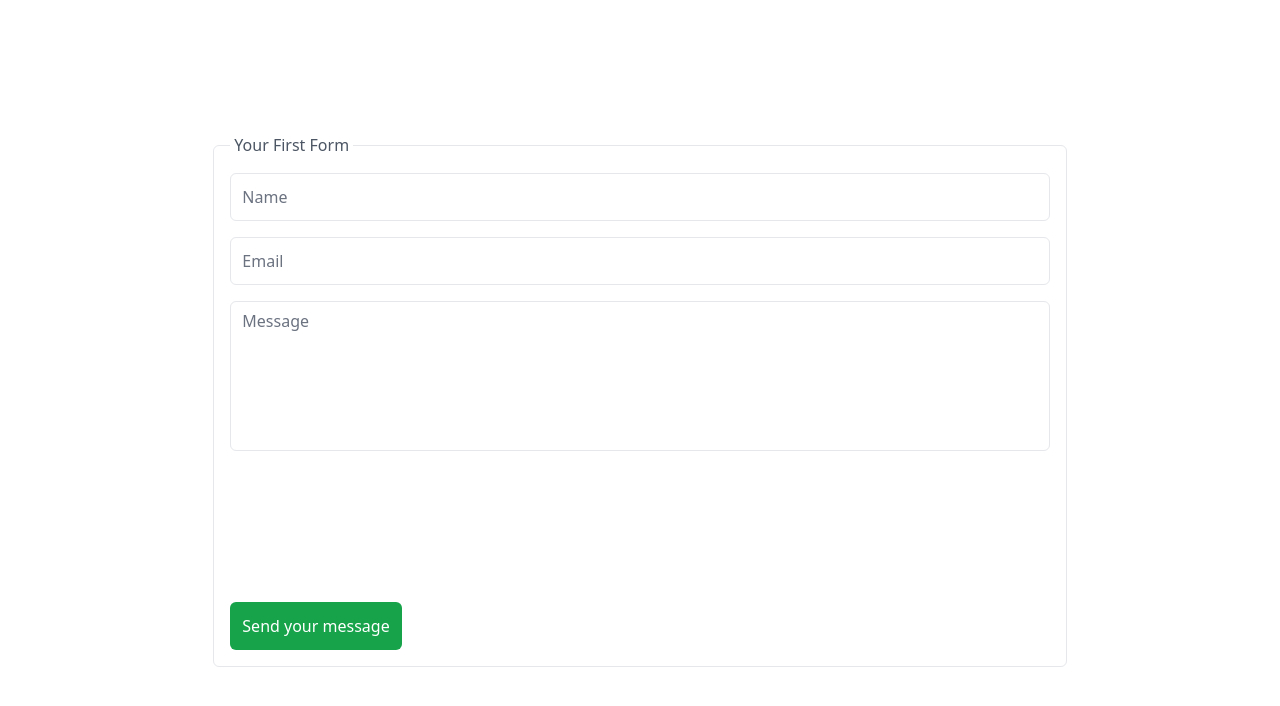
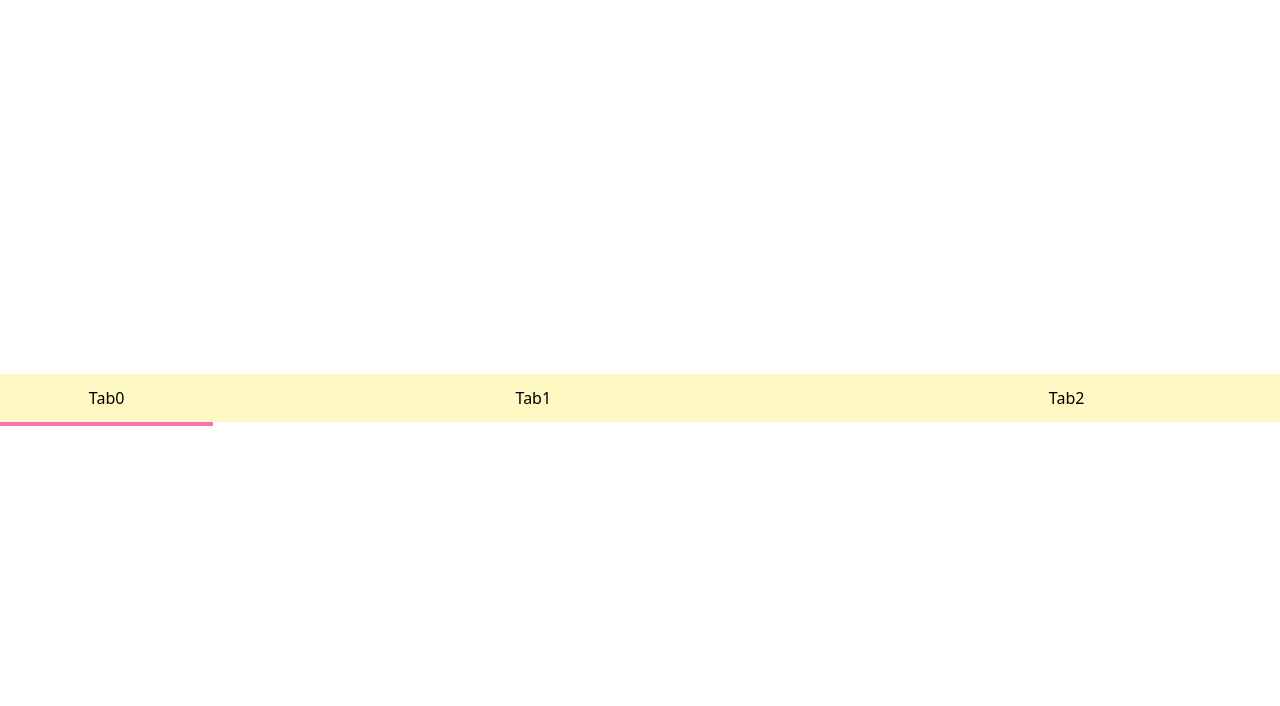
Before and after one commit to sookmax/react-typescript-boilerplate, a React app: page / in a window 1280 px wide. Shown: the top 706 px of the page. Built offline with nearby package versions, Linux system fonts and the light colour scheme.

Commit message:
add more examples & experiment with ResizeObserver

```diff
--- /dev/null
+++ b/src/examples/NegativeMargin.tsx
@@ -0,0 +1,15 @@
+export default function NegativeMargin() {
+  return (
+    <div className="h-full">
+      <div className="mb-12 h-1/2 bg-amber-500 opacity-50">
+        <div className="mr-12 inline-block h-1/2 bg-indigo-500 opacity-50">
+          div1
+        </div>
+        <div className="ml-10 inline-block h-1/2 bg-cyan-500 opacity-50">
+          div2
+        </div>
+      </div>
+      <div className="-mt-10 h-1/2 bg-green-500 opacity-50"></div>
+    </div>
+  );
+}
--- a/src/examples/Tabs.tsx
+++ b/src/examples/Tabs.tsx
@@ -7,7 +7,6 @@ import React, {
   useState,
 } from "react";
 import { classNames } from "../utils";
-import { obeserveRect } from "../utils/observeRect";
 
 type TabsContextValue = {
   selectedIndex: number;
@@ -24,8 +23,8 @@ const TabsContext = React.createContext<TabsContextValue | undefined>(
 
 export default function Tabs() {
   const [selectedIndex, setSelectedIndex] = useState(0);
+  const [transition, setTransition] = useState(false);
   const [rect, setRect] = useState<DOMRect>();
-  const [transition, setTransition] = useState(false);
   const [tabElList, setTabElList] = useState<HTMLElement[]>([]);
 
   const getTabIndex = useCallback(
@@ -55,15 +54,15 @@ export default function Tabs() {
     ]
   );
 
-  const transitionStyle = transition ? "all 300ms ease" : undefined;
+  const transitionStyle = transition ? "all 200ms ease" : undefined;
 
   return (
-    <>
+    <div className="flex h-full flex-col justify-center">
       <TabsContext.Provider value={tabsContextValue}>
-        <div className="flex">
+        <div className="flex h-12">
           <Tab className="flex-1 bg-yellow-100 active:bg-yellow-200">Tab</Tab>
+          <Tab className="flex-[3] bg-yellow-100 active:bg-yellow-200">Tab</Tab>
           <Tab className="flex-[2] bg-yellow-100 active:bg-yellow-200">Tab</Tab>
-          <Tab className="flex-1 bg-yellow-100 active:bg-yellow-200">Tab</Tab>
         </div>
       </TabsContext.Provider>
       <div
@@ -75,7 +74,7 @@ export default function Tabs() {
           height: 4,
         }}
       />
-    </>
+    </div>
   );
 }
 
@@ -104,18 +103,32 @@ function TabImpl({ children, className }: TabProps) {
   useEffect(() => {
     if (!elRef.current || !isActive) return;
 
-    const observer = obeserveRect(elRef.current, (rect, initial) => {
-      setRect(rect);
+    const el = elRef.current;
 
-      !initial && setTransition(false);
+    let initialCall = true;
+    const rObserver = new ResizeObserver(() => {
+      setRect(el.getBoundingClientRect());
+
+      if (initialCall) {
+        initialCall = false;
+      } else {
+        setTransition(false);
+      }
     });
 
-    observer.observe();
+    rObserver.observe(el);
 
-    return () => observer.unObserve();
+    return () => {
+      rObserver.unobserve(el);
+    };
   }, [isActive, setRect, setTransition]);
 
   const handleClick = () => {
+    if (!elRef.current) return;
+
+    const el = elRef.current;
+
+    setRect(el.getBoundingClientRect());
     setSelectedIndex(index);
     setTransition(true);
   };
--- /dev/null
+++ b/src/examples/headless-ui/Switch.tsx
@@ -0,0 +1,75 @@
+import { useEffect, useRef, useState } from "react";
+import { classNames } from "../../utils";
+
+export default function Switch() {
+  const [toggled, setToggled] = useState(false);
+  const buttonRef = useRef<HTMLButtonElement>(null);
+  const circleRef = useRef<HTMLSpanElement>(null);
+  const xTranslate = useRef(0);
+
+  const onClick = () => {
+    setToggled((toggled) => {
+      return !toggled;
+    });
+  };
+
+  useEffect(() => {
+    if (!buttonRef.current || !circleRef.current) return;
+
+    const buttonEl = buttonRef.current;
+    const circleEl = circleRef.current;
+
+    const resizeObserver = new ResizeObserver(() => {
+      const {
+        width: buttonWidth,
+        left: buttonLeft,
+        right: buttonRight,
+      } = buttonEl.getBoundingClientRect();
+      const {
+        width: circleWidth,
+        left: circleLeft,
+        right: circleRight,
+      } = circleEl.getBoundingClientRect();
+      const offset = Math.min(
+        circleLeft - buttonLeft,
+        buttonRight - circleRight
+      );
+      xTranslate.current = buttonWidth - (circleWidth + 2 * offset);
+    });
+
+    resizeObserver.observe(buttonEl, { box: "border-box" });
+    resizeObserver.observe(circleEl, { box: "border-box" });
+
+    return () => {
+      resizeObserver.unobserve(buttonEl);
+      resizeObserver.unobserve(circleEl);
+    };
+  }, []);
+
+  return (
+    <div className="flex h-full items-center justify-center">
+      <button
+        ref={buttonRef}
+        onClick={onClick}
+        className={classNames(
+          "flex w-16 items-center rounded-full p-1",
+          toggled ? "bg-amber-500" : "bg-gray-300",
+          // toggled ? "justify-end" : "justify-start",
+          "transition-colors"
+        )}
+      >
+        <span
+          ref={circleRef}
+          className={classNames(
+            "h-6 w-6 rounded-full bg-white transition-transform duration-100"
+          )}
+          style={{
+            transform: toggled
+              ? `translateX(${xTranslate.current}px)`
+              : undefined,
+          }}
+        />
+      </button>
+    </div>
+  );
+}
--- a/src/examples/your-first-form/YourFirstForm.tsx
+++ b/src/examples/your-first-form/YourFirstForm.tsx
@@ -27,15 +27,12 @@ export default function YourFirstForm() {
     <div
       className={classNames("flex h-full w-full items-center justify-center")}
     >
-      <fieldset
-        className={classNames(
-          "h-2/3 w-2/3 rounded-md border border-gray-200 p-4"
-        )}
-      >
-        <legend className="bg-white px-1 text-gray-600">Your First Form</legend>
-        <form onSubmit={onSubmit} className="h-full w-full">
-          <ul className="flex h-full w-full flex-col justify-between">
-            <li className="space-y-4">
+      <form onSubmit={onSubmit} className="h-3/4 w-3/4">
+        <fieldset className="flex h-full w-full flex-col justify-between rounded-md border px-3 py-5">
+          <legend className="bg-white px-1 text-gray-600">
+            Your First Form
+          </legend>
+          <div className="space-y-3">
             <StyledInput
               id="user-name"
               name="user-name"
@@ -56,18 +53,17 @@ export default function YourFirstForm() {
               labelText="Message"
               height={150}
             />
-            </li>
-            <li>
+          </div>
+          <div>
             <button
               type="submit"
               className="rounded-md bg-green-600 p-3 text-white"
             >
               Send your message
             </button>
-            </li>
-          </ul>
+          </div>
+        </fieldset>
       </form>
-      </fieldset>
     </div>
   );
 }
--- a/src/index.tsx
+++ b/src/index.tsx
@@ -1,6 +1,7 @@
 import React from "react";
 import { createRoot } from "react-dom/client";
-import YourFirstForm from "./examples/your-first-form/YourFirstForm";
+import Switch from "./examples/headless-ui/Switch";
+import Tabs from "./examples/Tabs";
 import "./index.css";
 
 if (process.env.NODE_ENV === "development") {
@@ -14,7 +15,7 @@ if (rootEl) {
   const root = createRoot(rootEl);
   root.render(
     <React.StrictMode>
-      <YourFirstForm />
+      <Tabs />
     </React.StrictMode>
   );
 }
```
Lines whose indentation alone changed are shown as unchanged.
